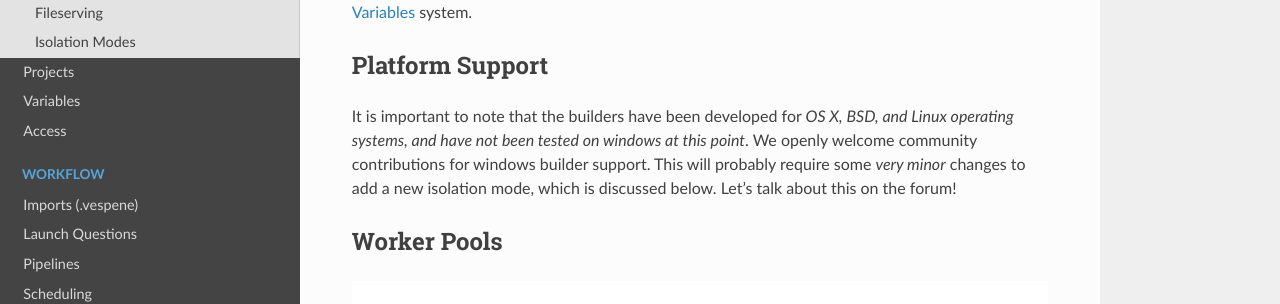
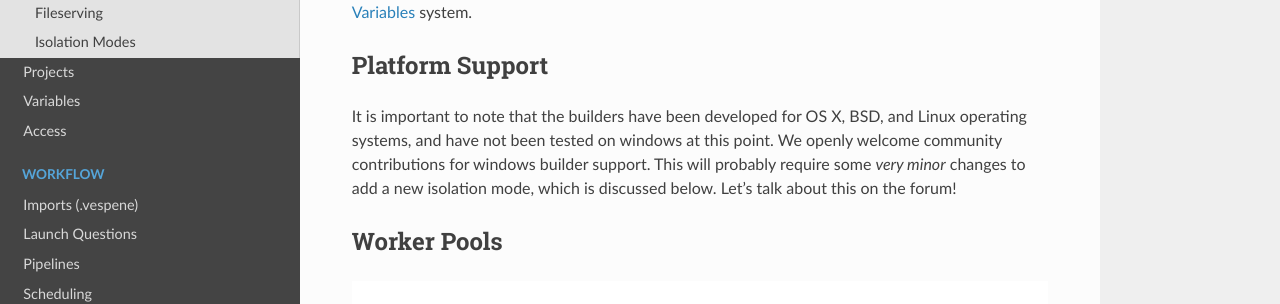
Before and after one commit to vespene-io/_old_vespene, a Sphinx documentation site: the page built from docs/source/workers.rst, in a window 1280 px wide and 900 px high, scrolled down 784 px. Shown: the part 151-455 px from the top of the window. Built offline with Sphinx 7.4.7 and the Read the Docs theme 2.0.0, drawn with Linux system fonts in a browser that asks for light colours.

Commit message:
fix meaning of asterisk

```diff
--- a/docs/source/workers.rst
+++ b/docs/source/workers.rst
@@ -44,8 +44,8 @@ as templated through the :ref:`variables` system.
 Platform Support
 ----------------
 
-It is important to note that the builders have been developed for *OS X, BSD, and Linux operating systems, and have not been tested on windows at this
-point*. We openly welcome community contributions for windows builder support.  This will probably require some *very minor*
+It is important to note that the builders have been developed for OS X, BSD, and Linux operating systems, and have not been tested on windows at this
+point. We openly welcome community contributions for windows builder support.  This will probably require some *very minor*
 changes to add a new isolation mode, which is discussed below. Let's talk about this on the forum!
 
 .. _worker_pools:
```
